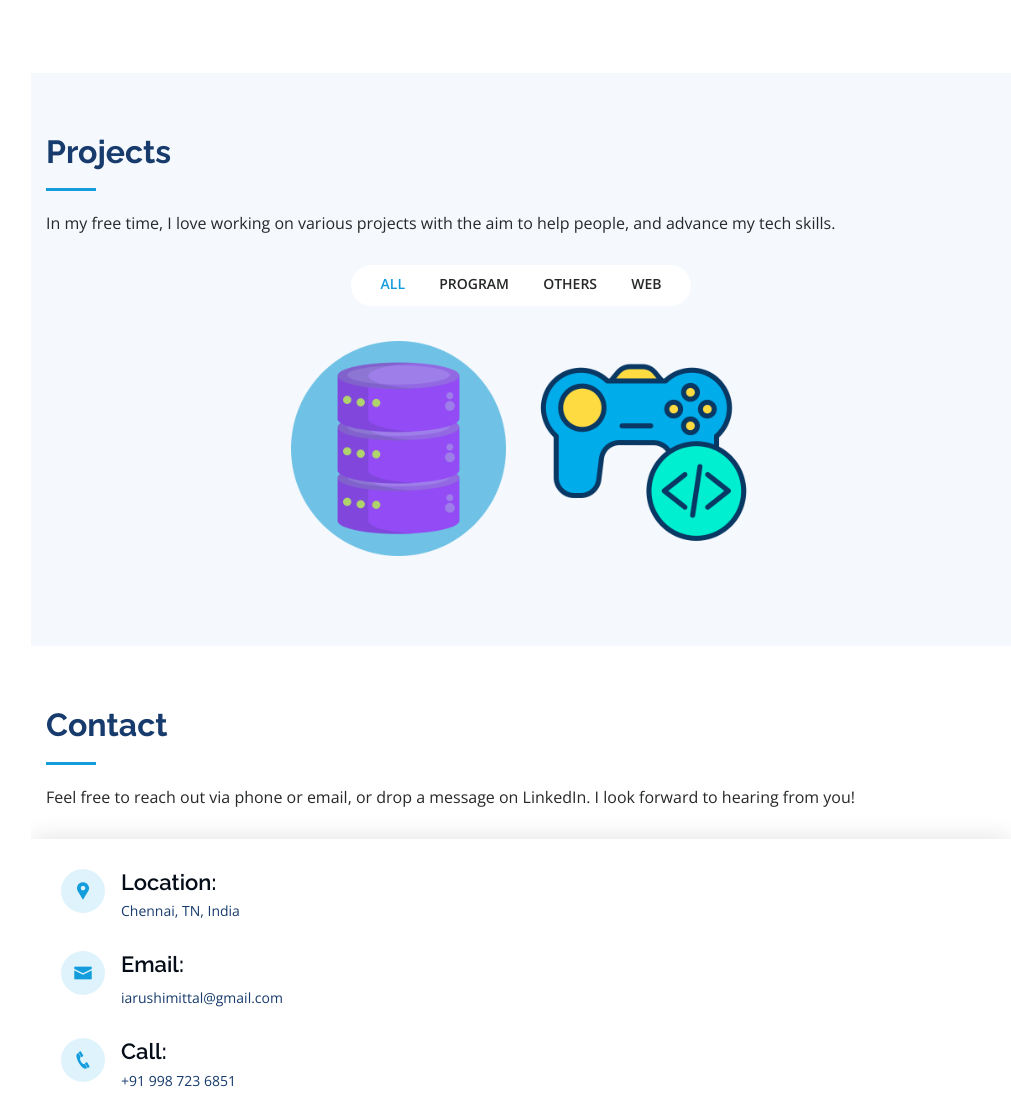
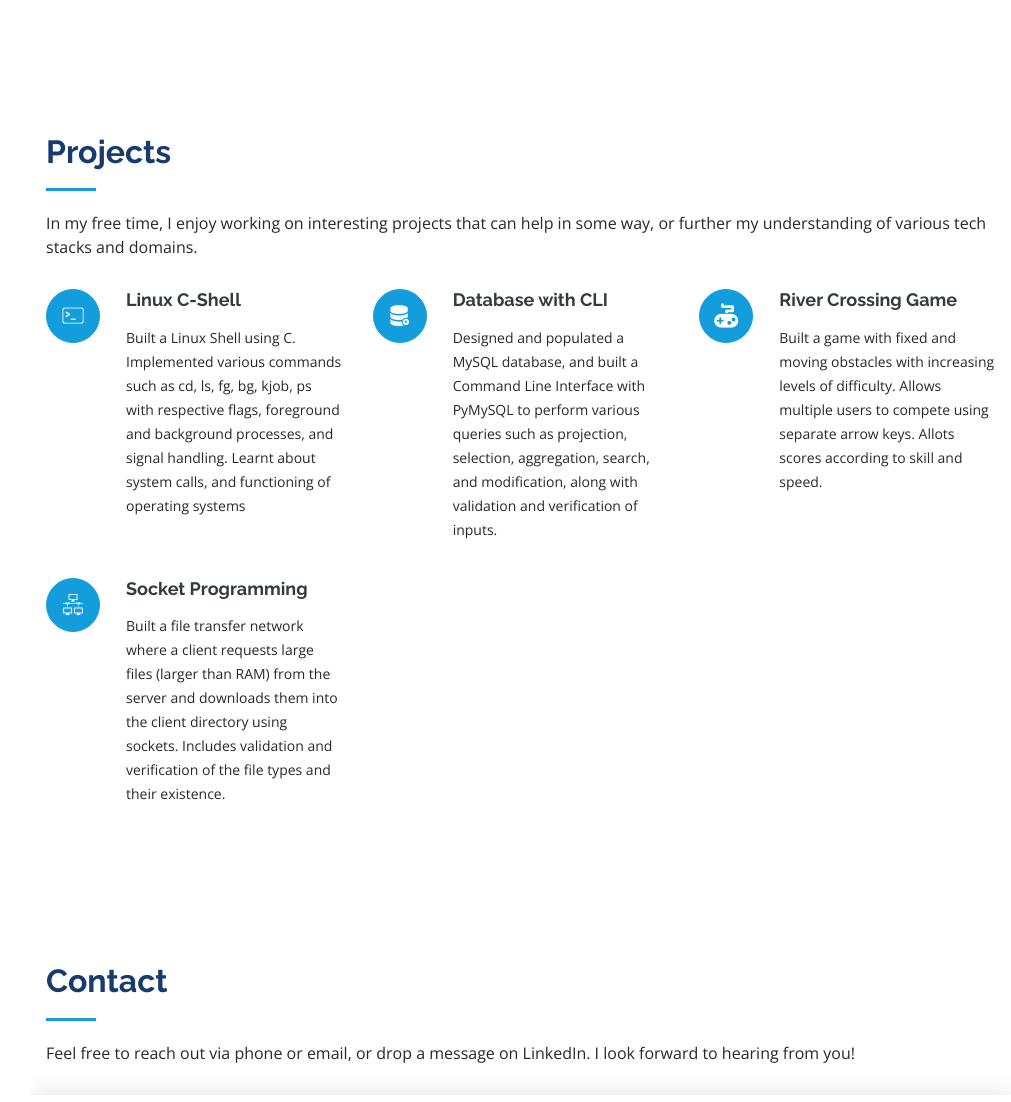
Before and after one commit to arushi-mittal/arushi-mittal.github.io, a plain HTML site: page index.html in a window 1280 px wide. Shown: the part 2662-3764 px from the top of the page, without its empty margins (269-1280 px from the left). Drawn offline with nearby package versions, Linux system fonts and the light colour scheme.

Commit message:
Changed projects section

```diff
--- a/index.html
+++ b/index.html
@@ -60,7 +60,7 @@
           <li class="active"><a href="#hero"><i class="bx bx-home"></i> <span>Home</span></a></li>
           <li><a href="#about"><i class="bx bx-user"></i> <span>About</span></a></li>
           <li><a href="#resume"><i class="bx bx-file-blank"></i> <span>Resume</span></a></li>
-          <li><a href="#portfolio"><i class="bx bx-book-content"></i> Projects</a></li>
+          <li><a href="#projects"><i class="bx bx-book-content"></i> Projects</a></li>
           <li><a href="#contact"><i class="bx bx-envelope"></i> Contact</a></li>
 
         </ul>
@@ -333,7 +333,7 @@
     </section><!-- End Resume Section -->
 
     <!-- ======= Portfolio Section ======= -->
-    <section id="portfolio" class="portfolio section-bg">
+<!--     <section id="portfolio" class="portfolio section-bg">
       <div class="container">
 
         <div class="section-title">
@@ -358,77 +358,90 @@
             <div class="portfolio-wrap">
               <img src="assets/img/terminal-windows.png" class="img-fluid" alt="">
               <div class="portfolio-links">
-                <a href="assets/img/terminal-windows.png" data-gall="portfolioGallery" class="venobox" title="App 1"><i class="bx bx-plus"></i></a>
+                <a href="assets/img/terminal-windows.png" data-gall="portfolioGallery" class="venobox" title="Linux C-Shell"><i class="bx bx-plus"></i></a>
                 <a href="https://github.com/arushi-mittal/c-shell" target = "_blank" title="More Details"><i class="bx bx-link"></i></a>
               </div>
             </div>
+            <h6 class="text-center">Linux C-Shell</h6>
           </div>
 
           <div class="col-lg-3 col-md-6 portfolio-item filter-others">
             <div class="portfolio-wrap">
               <img src="assets/img/storage-device.png" class="img-fluid" alt="">
               <div class="portfolio-links">
-                <a href="assets/img/storage-device.png" data-gall="portfolioGallery" class="venobox" title="Web 3"><i class="bx bx-plus"></i></a>
+                <a href="assets/img/storage-device.png" data-gall="portfolioGallery" class="venobox" title="Database CLI"><i class="bx bx-plus"></i></a>
                 <a href="https://github.com/arushi-mittal/dna-project" target = "_blank" title="More Details"><i class="bx bx-link"></i></a>
               </div>
             </div>
+            <h6 class="text-center">Database CLI</h6>
           </div>
 
           <div class="col-lg-3 col-md-6 portfolio-item filter-prog">
             <div class="portfolio-wrap">
               <img src="assets/img/game.png" class="img-fluid" alt="">
               <div class="portfolio-links">
-                <a href="assets/img/game.png" data-gall="portfolioGallery" class="venobox" title="App 2"><i class="bx bx-plus"></i></a>
+                <a href="assets/img/game.png" data-gall="portfolioGallery" class="venobox" title="River-crossing Game"><i class="bx bx-plus"></i></a>
                 <a href="https://github.com/arushi-mittal/pygame-iss" target = "_blank" title="More Details"><i class="bx bx-link"></i></a>
               </div>
             </div>
+            <h6 class="text-center">River-crossing Game</h6>
           </div>
 
           <div class="col-lg-3 col-md-6 portfolio-item filter-web">
             <div class="portfolio-wrap">
               <img src="assets/img/computer.png" class="img-fluid" alt="">
               <div class="portfolio-links">
-                <a href="assets/img/computer.png" data-gall="portfolioGallery" class="venobox" title="Card 2"><i class="bx bx-plus"></i></a>
+                <a href="assets/img/computer.png" data-gall="portfolioGallery" class="venobox" title="Socket Programming"><i class="bx bx-plus"></i></a>
                 <a href="https://github.com/arushi-mittal/socket-programming" target = "_blank" title="More Details"><i class="bx bx-link"></i></a>
               </div>
             </div>
+            <h6 class="text-center">Socket Programming</h6>
           </div>
         </div>
 
       </div>
-    </section><!-- End Portfolio Section -->
+    </section> -->
+    <!-- End Portfolio Section -->
 
     <!-- ======= Services Section ======= -->
-    <!-- <section id="services" class="services">
+    <section id="projects" class="services">
       <div class="container">
 
         <div class="section-title">
-          <h2>Services</h2>
-          <p>Magnam dolores commodi suscipit. Necessitatibus eius consequatur ex aliquid fuga eum quidem. Sit sint consectetur velit. Quisquam quos quisquam cupiditate. Et nemo qui impedit suscipit alias ea. Quia fugiat sit in iste officiis commodi quidem hic quas.</p>
+          <h2>Projects</h2>
+          <p>In my free time, I enjoy working on interesting projects that can help in some way, or further my understanding of various tech stacks and domains.</p>
         </div>
 
         <div class="row">
           <div class="col-lg-4 col-md-6 icon-box" data-aos="fade-up">
-            <div class="icon"><i class="icofont-computer"></i></div>
-            <h4 class="title"><a href="">Lorem Ipsum</a></h4>
-            <p class="description">Voluptatum deleniti atque corrupti quos dolores et quas molestias excepturi sint occaecati cupiditate non provident</p>
+            <div class="icon"><i class="icofont-terminal"></i></div>
+            <h4 class="title"><a href="https://github.com/arushi-mittal/c-shell" target="_blank">Linux C-Shell</a></h4>
+            <p class="description">Built a Linux Shell using C. Implemented various commands such as
+cd, ls, fg, bg, kjob, ps with respective flags, foreground and background
+processes, and signal handling. Learnt about system calls, and functioning
+of operating systems</p>
           </div>
           <div class="col-lg-4 col-md-6 icon-box" data-aos="fade-up" data-aos-delay="100">
-            <div class="icon"><i class="icofont-chart-bar-graph"></i></div>
-            <h4 class="title"><a href="">Dolor Sitema</a></h4>
-            <p class="description">Minim veniam, quis nostrud exercitation ullamco laboris nisi ut aliquip ex ea commodo consequat tarad limino ata</p>
+            <div class="icon"><i class="icofont-database-add"></i></div>
+            <h4 class="title"><a href="https://github.com/arushi-mittal/dna-project" target="_blank">Database with CLI</a></h4>
+            <p class="description">Designed and populated a MySQL database, and built a Command
+Line Interface with PyMySQL to perform various queries such as projection, selection,
+aggregation, search, and modification, along with validation and verification
+of inputs.</p>
           </div>
           <div class="col-lg-4 col-md-6 icon-box" data-aos="fade-up" data-aos-delay="200">
-            <div class="icon"><i class="icofont-earth"></i></div>
-            <h4 class="title"><a href="">Sed ut perspiciatis</a></h4>
-            <p class="description">Duis aute irure dolor in reprehenderit in voluptate velit esse cillum dolore eu fugiat nulla pariatur</p>
+            <div class="icon"><i class="icofont-game"></i></div>
+            <h4 class="title"><a href="https://github.com/arushi-mittal/pygame-iss" target="_blank">River Crossing Game</a></h4>
+            <p class="description">Built a game with fixed and moving obstacles with increasing levels of
+difficulty. Allows multiple users to compete using separate arrow keys.
+Allots scores according to skill and speed.</p>
           </div>
           <div class="col-lg-4 col-md-6 icon-box" data-aos="fade-up" data-aos-delay="300">
-            <div class="icon"><i class="icofont-image"></i></div>
-            <h4 class="title"><a href="">Magni Dolores</a></h4>
-            <p class="description">Excepteur sint occaecat cupidatat non proident, sunt in culpa qui officia deserunt mollit anim id est laborum</p>
+            <div class="icon"><i class="icofont-network"></i></div>
+            <h4 class="title"><a href="https://github.com/arushi-mittal/socket-programming" target="_blank">Socket Programming</a></h4>
+            <p class="description">Built a file transfer network where a client requests large files (larger than RAM) from the server and downloads them into the client directory using sockets. Includes validation and verification of the file types and their existence.</p>
           </div>
-          <div class="col-lg-4 col-md-6 icon-box" data-aos="fade-up" data-aos-delay="400">
+          <!-- <div class="col-lg-4 col-md-6 icon-box" data-aos="fade-up" data-aos-delay="400">
             <div class="icon"><i class="icofont-settings"></i></div>
             <h4 class="title"><a href="">Nemo Enim</a></h4>
             <p class="description">At vero eos et accusamus et iusto odio dignissimos ducimus qui blanditiis praesentium voluptatum deleniti atque</p>
@@ -437,11 +450,12 @@
             <div class="icon"><i class="icofont-tasks-alt"></i></div>
             <h4 class="title"><a href="">Eiusmod Tempor</a></h4>
             <p class="description">Et harum quidem rerum facilis est et expedita distinctio. Nam libero tempore, cum soluta nobis est eligendi</p>
-          </div>
+          </div> -->
         </div>
 
       </div>
-    </section> --><!-- End Services Section -->
+    </section>
+    <!-- End Services Section -->
 
     <!-- ======= Testimonials Section ======= -->
     <!-- <section id="testimonials" class="testimonials section-bg">
```
